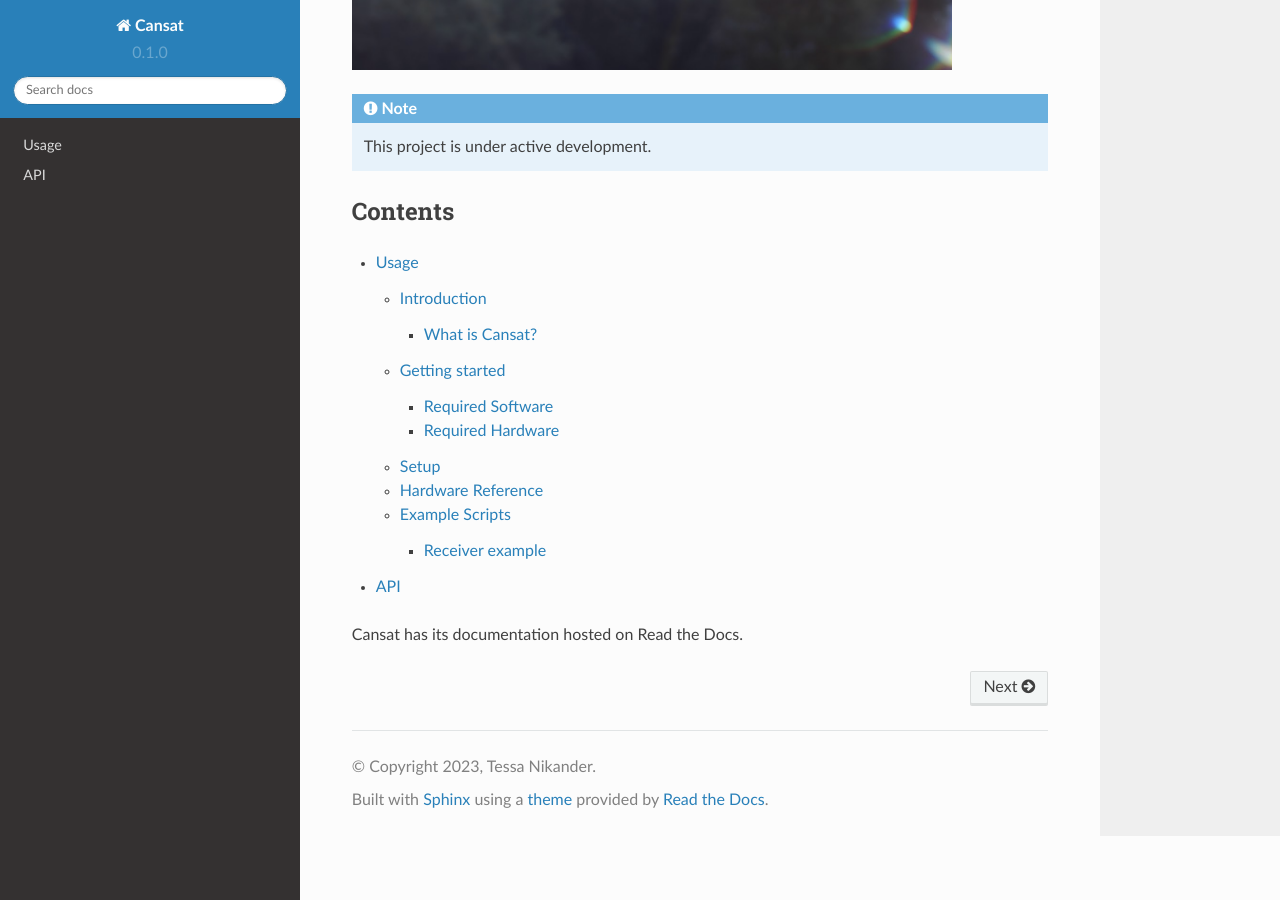
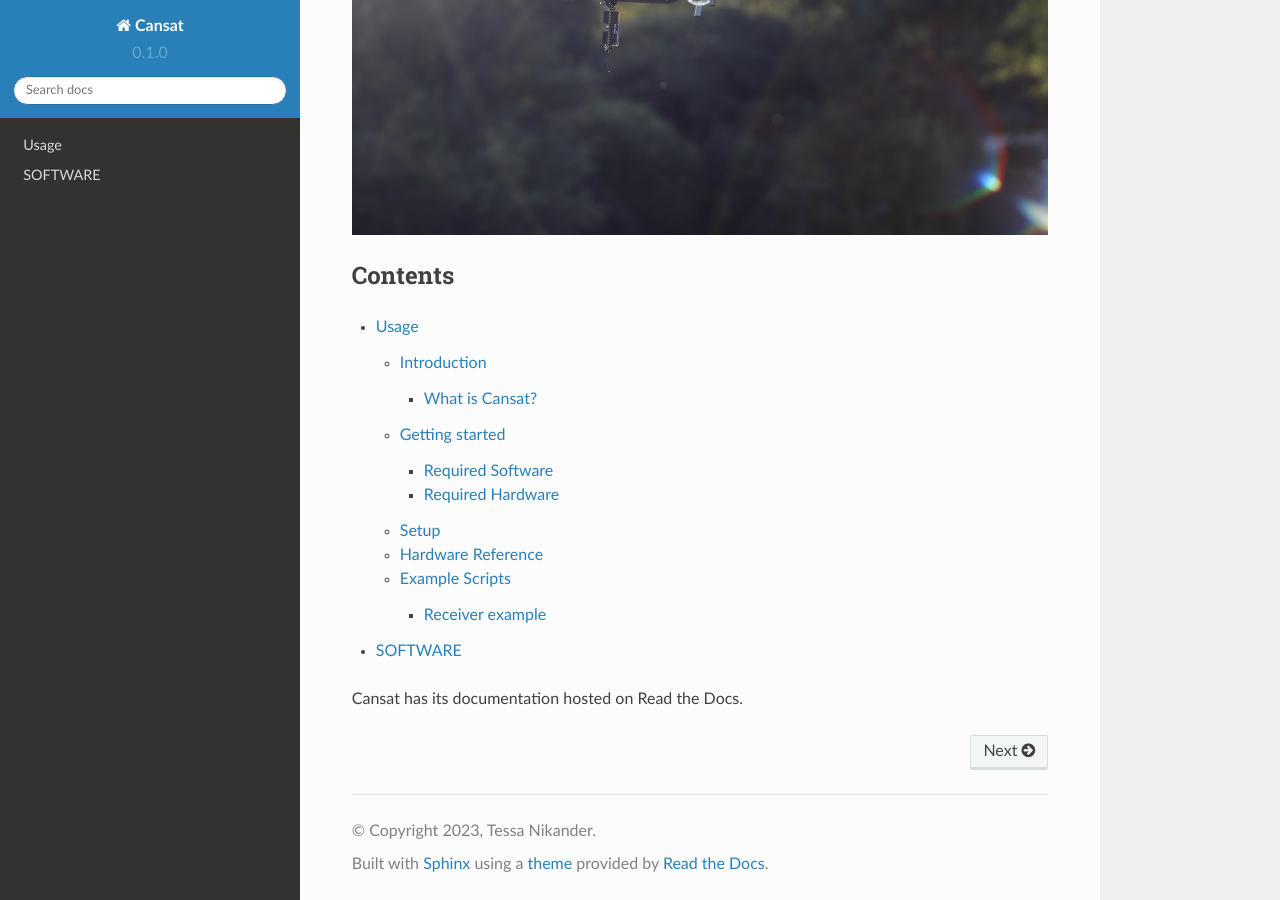
Before and after one commit to nikandt/cansat, a Sphinx documentation site: the page built from docs/source/index.rst, in a window 1280 px wide and 900 px high, scrolled down 537 px. Built offline with Sphinx 7.4.7 and the Read the Docs theme 2.0.0, drawn with Linux system fonts in a browser that asks for light colours.

Commit message:
Change 'API' to 'Software' ref

```diff
--- a/docs/source/index.rst
+++ b/docs/source/index.rst
@@ -4,14 +4,13 @@ Welcome to Cansat's documentation!
 Check out the :doc:`usage` section for further information, including
 how to :ref:`setup` the project.
 
-
-.. image:: images/drone.png
-  :width: 600
-  :alt: Cansat Kit Promo
-
 .. note::
 
    This project is under active development.
+
+.. image:: images/drone.png
+  :width: 700
+  :alt: Cansat Kit Promo
 
 Contents
 --------
@@ -19,6 +18,6 @@ Contents
 .. toctree::
 
    usage
-   api
+   software
 
 Cansat has its documentation hosted on Read the Docs.
--- a/docs/source/api.rst
+++ b/docs/source/software.rst
@@ -1,5 +1,5 @@
-API
-===
+SOFTWARE
+========
 
 .. autosummary::
    :toctree: generated
```
Also changed, not shown: docs/source/usage.rst (+4 -3 lines).
